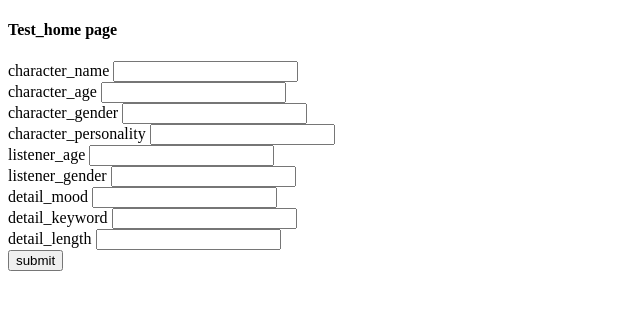
After one commit to judygreedy/Project_fairytale, a Django app: page /test/home_url in a window 1280 px wide. The commit adds this page. Shown: the top 310 px of the page, without its empty margins (0-640 px from the left). Run offline with Django 4.2, Linux system fonts and the light colour scheme.

Commit message:
yewon) template적용

```diff
--- a/rootWEB/ProjectMain/templates/ProjectMain/index.html
+++ b/rootWEB/ProjectMain/templates/ProjectMain/index.html
@@ -21,7 +21,7 @@
         <!-- Navigation-->
         <nav class="navbar navbar-expand-lg navbar-light fixed-top" id="mainNav">
             <div class="container px-4 px-lg-5">
-                <a class="navbar-brand" href="#page-top">Start Bootstrap</a>
+                <a class="navbar-brand" href="#page-top">Taleteller</a>
                 <button class="navbar-toggler navbar-toggler-right" type="button" data-bs-toggle="collapse" data-bs-target="#navbarResponsive" aria-controls="navbarResponsive" aria-expanded="false" aria-label="Toggle navigation">
                     Menu
                     <i class="fas fa-bars"></i>
@@ -40,8 +40,7 @@
             <div class="container px-4 px-lg-5 d-flex h-100 align-items-center justify-content-center">
                 <div class="d-flex justify-content-center">
                     <div class="text-center">
-                        <h1 class="mx-auto my-0 text-uppercase">Grayscale</h1>
-                        <h2 class="text-white-50 mx-auto mt-2 mb-5">A free, responsive, one page Bootstrap theme created by Start Bootstrap.</h2>
+                        <h1 class="mx-auto my-0 text-uppercase">Taleteller</h1>
                         <a class="btn btn-primary" href="#about">Get Started</a>
                     </div>
                 </div>
--- a/rootWEB/ProjectMain/urls.py
+++ b/rootWEB/ProjectMain/urls.py
@@ -2,5 +2,5 @@ from django.urls import path
 from ProjectMain import views
 
 urlpatterns =[
-    path('', views.funcMain)
+    path('', views.funcMain),
 ]
--- a/rootWEB/ProjectMain/views.py
+++ b/rootWEB/ProjectMain/views.py
@@ -1,5 +1,6 @@
-from django.shortcuts import render
+from django.shortcuts import redirect,render
 from django.http import HttpResponse
+# from .models import Student2
 
 # Create your views here.
 def funcMain(request):
--- a/rootWEB/ProjectTest/templates/ProjectTest/test.html
+++ b/rootWEB/ProjectTest/templates/ProjectTest/test.html
@@ -6,9 +6,9 @@
 </head>
 <body>
   <h1>Test Page</h1>
-  <!-- <img src="{{img_src}}"> -->
-    <h3>{{title}}</h3>
-    <h5> {{content}}</h5>
+   <img src="{{img_src}}">
+<!--    <h3>{{title}}</h3>-->
+<!--    <h5> {{content}}</h5>-->
 
 </body>
 </html>
--- /dev/null
+++ b/rootWEB/ProjectTest/templates/ProjectTest/test_home.html
@@ -0,0 +1,32 @@
+<!DOCTYPE html>
+<html lang="en">
+<head>
+    <meta charset="UTF-8">
+    <title>Test_home page</title>
+</head>
+<body>
+    <h4>Test_home page</h4>
+    <div>
+        <form action="result_url" method="get">
+
+            <label>character_name</label> <input type="text" name ="character_name"><br>
+            <label>character_age</label> <input type="text" name ="character_age"><br>
+            <label>character_gender</label> <input type="text" name ="character_gender"><br>
+            <label>character_personality</label> <input type="text" name ="character_personality"><br>
+
+            <label>listener_age</label> <input type="text" name ="listener_age"><br>
+            <label>listener_gender</label> <input type="text" name ="listener_gender"><br>
+
+            <label>detail_mood</label> <input type="text" name ="detail_mood"><br>
+            <label>detail_keyword</label> <input type="text" name ="detail_keyword"><br>
+            <label>detail_length</label> <input type="text" name ="detail_length"><br>
+
+
+            <button type="submit">submit</button>
+        </form>
+    </div>
+
+
+
+</body>
+</html>
--- a/rootWEB/ProjectTest/urls.py
+++ b/rootWEB/ProjectTest/urls.py
@@ -2,5 +2,7 @@ from django.urls import path
 from ProjectTest import views
 
 urlpatterns =[
-    path('', views.funcTest)
+    path('', views.funcTest ),
+    path('home_url', views.funcTestHome, name='test_home_url'),
+    path('result_url', views.funcTestResult, name ='test_result_url'),
 ]
--- a/rootWEB/ProjectTest/views.py
+++ b/rootWEB/ProjectTest/views.py
@@ -1,6 +1,7 @@
 from django.shortcuts import render
 from django.http import HttpResponse
 import openai
+import json
 
 openai.api_key = ""
 
@@ -8,31 +9,51 @@ openai.api_key = ""
 # Test 용으로 잘 작동하는지 확인하기 위한 파일 입니다.
 
 # Create your views here.
+
 def funcTest(request):
-    print(">>> check_ProjectTest_funcTest")
+    return render(request, 'ProjectTest/test.html')
 
 
-    # str_ask = " '초록사과의 과수원 대모험'으로 3개의 챕터로 구성된 동화를 제작해줘. dictionary 구성은   1) 챕터의 제목을 알 수 있는 title, 2) 챕터의 내용을 넣은 content, 3) 이미지로 출력하고 싶어서 그런데 챕터의 내용을 이미지 설명하듯이 영어로 background에 넣어서 부탁해. 최종적으로 한개의 dictionary 형태로 대답 부탁해. dictionary 값 제외하고는 대괄호는 쓰지 말아줘"
 
-    str_ask = "'예원이의 대학교탐방'제목으로 한 문단의 동화를 제작부탁해. dictionary 구성해주고 제목은 title, 내용은 content, 동화 발생 장소설명은 영어로 한줄의 길이로하여 background로 key 값을 지정하고 value를 너가 채워줘. "
-    fairytale_dic = openai_chatgpt(str_ask)
-    print(fairytale_dic)
-    #print(fairytale_dic[''])
+def funcTestHome(request):
+    return render(request, 'ProjectTest/test_home.html')
+
+def funcTestResult(request):
+    # print(request.GET)
+    # print(request.method)
+    # print(request.path)
+    character_name = request.GET.get('character_name')
+    character_age = request.GET.get('character_age')
+    character_gender = request.GET.get('character_gender')
+    character_personality = request.GET.get('character_personality')
+
+    listener_age = request.GET.get('listener_age')
+    listener_gender = request.GET.get('listener_gender')
+
+    detail_mood = request.GET.get('detail_mood')
+    detail_keyword = request.GET.get('detail_keyword')
+    detail_length = request.GET.get('detail_length')
+
+    context= {
+        "character_name": character_name,
+        "character_age": character_age,
+        "character_gender": character_gender,
+        "character_personality": character_personality,
+
+        "listener_age": listener_age,
+        "listener_gender": listener_gender,
+
+        "detail_mood": detail_mood,
+        "detail_keyword": detail_keyword,
+        "detail_length": detail_length
+    }
+
+    context['ask_str'] = make_question(context)
+    context['answer_chatgpt'] = openai_chatgpt(context['ask_str'])
+
+    return render(request, 'ProjectTest/test_result.html',context)
 
 
-    # img_src = openapi_delle("cat in the box",1,"1024x1024")
-    img_src = openapi_delle(fairytale_dic,1,"1024x1024")
-
-    print(img_src)
-
-    content = {
-        "fairytale_dic" : fairytale_dic,
-        "title" : fairytale_dic['title'],
-        "content": fairytale_dic['content'],
-        "img_src" : img_src
-    }
-
-    return render(request, 'ProjectTest/test.html', content)
 
 def openai_chatgpt(question):
 
@@ -44,14 +65,97 @@ def openai_chatgpt(question):
       ],
       temperature = 0
     )
-
     return completion['choices'][0]['message']['content']
 
 def openapi_delle(description, img_cnt , img_size):
     response = openai.Image.create(
         prompt = description,
-        n= img_cnt,
+        n = img_cnt,
         size = img_size
     )
+    return response['data'][0]['url']
 
-    return response['data'][0]['url']
+
+def make_question(input_info):
+    result_str = f"Can you make a story in the form of 'dictionary'(python) using the following conditions by {input_info['detail_length']} chapters? Each chapter should include"
+    result_str += f"(1) ‘chapter_number’ (2) ‘chapter_title‘ (3) ‘chapter_content’ (at least 5 sentences) (4) ‘chapter_atmosphere’ (5) ‘chapter_background’"
+    result_str += f"1. Characters 1-1. Main character 1-1-1. name: {input_info['character_name']} 1-1-2. gender: {input_info['character_gender']} 1-1-3. characteristics: {input_info['character_personality']}"
+    #     result_str += f"1-2. Sub character 1-2-1. name: {} 1-2-2. gender: {} 1-2-3. characteristics: {}"
+    result_str += f"2. Target audience 2-1. age: {input_info['listener_age']} 2-2. gender: {input_info['listener_gender']}"
+    result_str += f"3. Story 3-1. keyword: {input_info['detail_keyword']} 3-2. atmosphere: {input_info['detail_mood']} 3-3. the number of chapters: {input_info['detail_length']}"
+
+    return result_str
+
+
+
+
+
+
+
+
+
+
+
+
+
+# def funcOpenAI(request):
+#     print(">>> check_ProjectTest_funcTest")
+#
+#     str_ask = '''
+#     {예원}이란 이름을 가진 {5살} {여자} 아이를 위해 동화를 제작하려 해. {디즈니-주토피아, 디즈니-인어공주}가 이 아이가 제일 좋아하는 컨텐츠라고 말해줬어. 결과적으로 나는 그 아이를 위해 {활기넘치는} 동화를 제작하려 해. 동화의 길이는 총 {5개} 챕터로 구성해줘.
+#     동화의 구성은 챕터 순차번호인 "chapter_idx", 챕터 타이틀인 "chapter_title" , 챕터 내용인 "chapter_content", 각 챕터의 분위기를 나타내는 "chapter_mood",  각 챕터가 발생한 장소를 설명한 "chapter_background"로 나타내줘.
+#     "chapter_title"은 1개의 문장, "chapter_content"는 최소 5줄의 문장으로 구성해줬으면 해.
+#     마지막으로 "character"이라는 변수에 주인공 이름인 "name"과 주인공 생김새인 "face"로 추가해줘.
+#     또 주인공과 같이 나오는 조연들은 "sub_character"이라는 변수에 각 조연들의 이름을"sub_name", 조연들의 생김새는 "sub_face"에 넣어줘.
+#     최종적으로 json 형식의 데이터를 나에게 주면 좋겠어. '''
+#
+#     fairytale_dic = openai_chatgpt(str_ask)
+#     fairytale_dic = json.loads(fairytale_dic.replace('"','\"'))
+#
+#     print(type(fairytale_dic))
+#     print(fairytale_dic)
+#
+#     print("check detail >> title ::")
+#     print(fairytale_dic['title'])
+#
+#     print("check detail >> content ::")
+#     print(fairytale_dic['content'])
+#
+#     img_src = openapi_delle("Draw a 5-year-old girl with bobbed hair playing in a playground. I would love to see the whole playground.",1,"1024x1024")
+#     # img_src = openapi_delle(fairytale_dic['content'],1,"1024x1024")
+#
+#     print(img_src)
+#
+#     content = {
+#         "fairytale_dic" : fairytale_dic,
+#         "title" : fairytale_dic['title'],
+#         "content": fairytale_dic['content'],
+#         "img_src" : img_src
+#     }
+#
+#     return render(request, 'ProjectTest/test.html', content)
+#     # return render(request)
+#
+#
+#
+# def openai_chatgpt(question):
+#
+#     completion = openai.ChatCompletion.create(
+#       model = 'gpt-3.5-turbo',
+#       messages = [
+#           {"role": "system", "content": "You are a helpful assistant."},
+#           {"role": "user", "content": f"{question}"},
+#       ],
+#       temperature = 0
+#     )
+#
+#     return completion['choices'][0]['message']['content']
+#
+# def openapi_delle(description, img_cnt , img_size):
+#     response = openai.Image.create(
+#         prompt = description,
+#         n = img_cnt,
+#         size = img_size
+#     )
+#
+#     return response['data'][0]['url']
```
Also changed, not shown: rootWEB/ProjectMain/templates/ProjectMain/main.html (deleted, +0 -20 lines), rootWEB/ProjectTest/templates/ProjectTest/main.html (added, +125 -0 lines), rootWEB/ProjectTest/templates/ProjectTest/test_result.html (added, +37 -0 lines), rootWEB/db.sqlite3.
